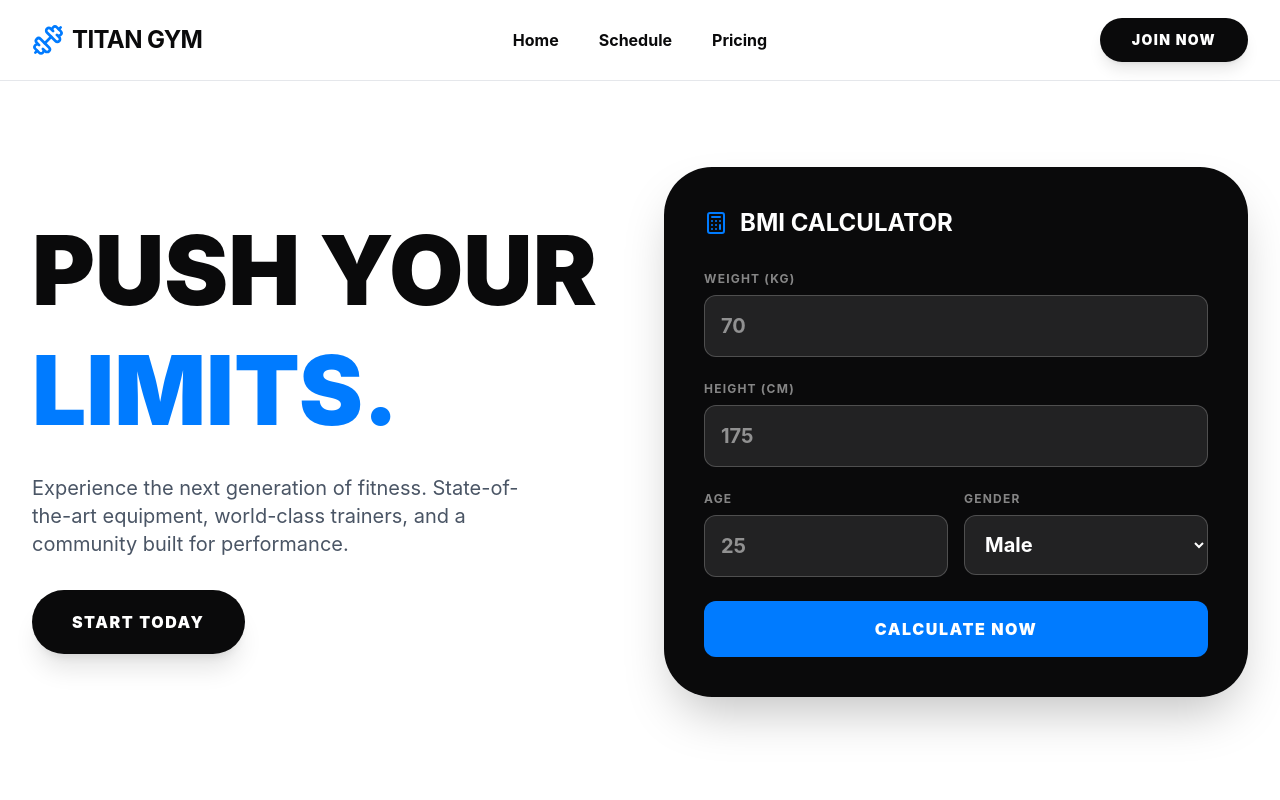
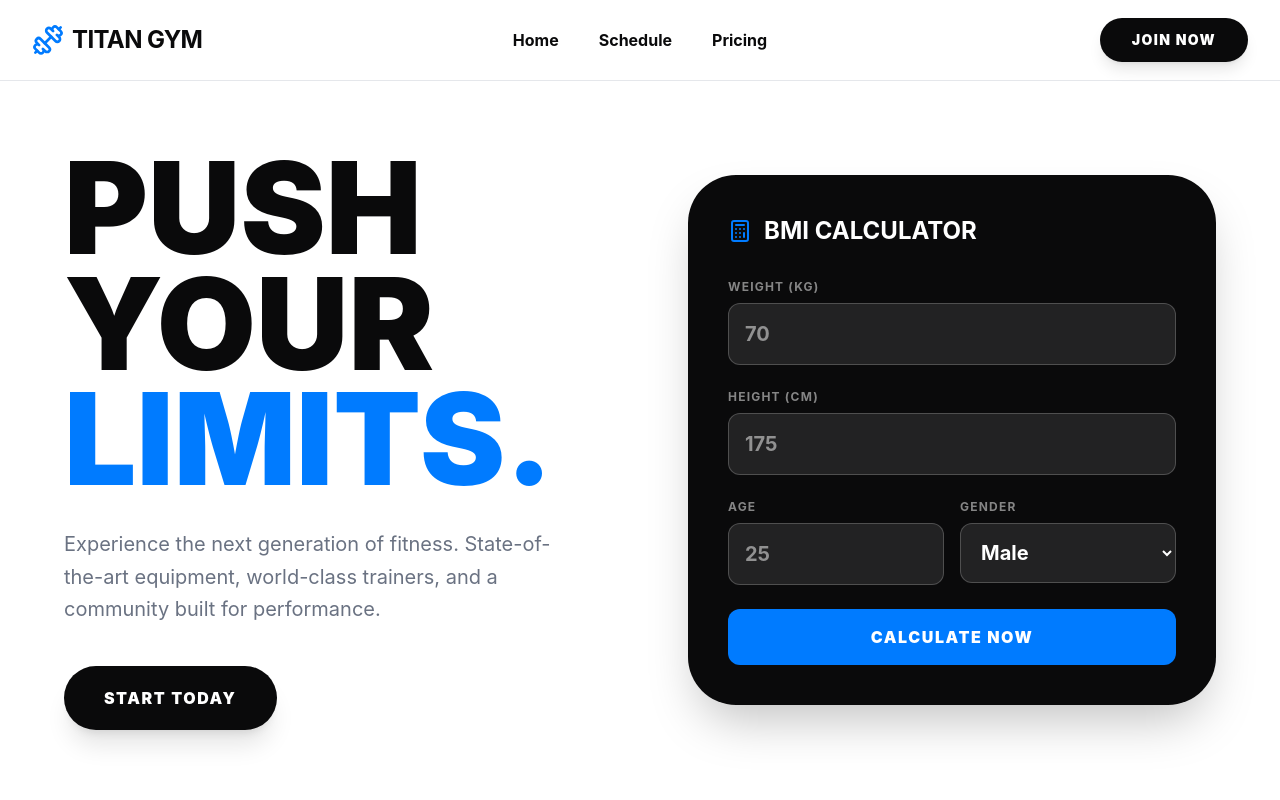
Before and after one commit to yasinjavedkhan/Gym-Management-System, a React app in the folder frontend/: page / in a window 1280 px wide. Shown: the top 800 px of the page. Built offline with nearby package versions, Linux system fonts and the light colour scheme; no server answers; the HTML template or start-up script is replaced by a standard one.

Commit message:
Pixel-perfect Hero section layout adjustments for 100% zoom

```diff
--- a/frontend/src/components/Hero.jsx
+++ b/frontend/src/components/Hero.jsx
@@ -30,19 +30,21 @@ const Hero = () => {
     };
 
     return (
-        <section className="relative h-screen flex items-center overflow-hidden bg-white">
-            <div className="max-w-7xl mx-auto px-4 sm:px-6 lg:px-8 pt-16 grid lg:grid-cols-2 gap-12 items-center w-full">
+        <section className="relative h-screen flex items-center overflow-hidden bg-white pt-20">
+            <div className="max-w-[1400px] mx-auto px-6 lg:px-16 grid lg:grid-cols-2 gap-12 lg:gap-24 items-center w-full h-full">
 
                 <motion.div
                     initial={{ opacity: 0, x: -50 }}
                     animate={{ opacity: 1, x: 0 }}
                     transition={{ duration: 0.8 }}
+                    className="flex flex-col justify-center"
                 >
-                    <h1 className="text-7xl md:text-8xl font-black leading-tight uppercase mb-6">
-                        Push Your <br />
+                    <h1 className="text-7xl md:text-[6rem] lg:text-[8rem] font-black leading-[0.9] uppercase mb-8">
+                        Push <br />
+                        Your <br />
                         <span className="text-electric-blue">Limits.</span>
                     </h1>
-                    <p className="text-xl text-gray-600 mb-8 max-w-lg">
+                    <p className="text-xl text-gray-500 mb-10 max-w-lg leading-relaxed">
                         Experience the next generation of fitness. State-of-the-art equipment, world-class trainers, and a community built for performance.
                     </p>
                     <div className="flex gap-4">
```
